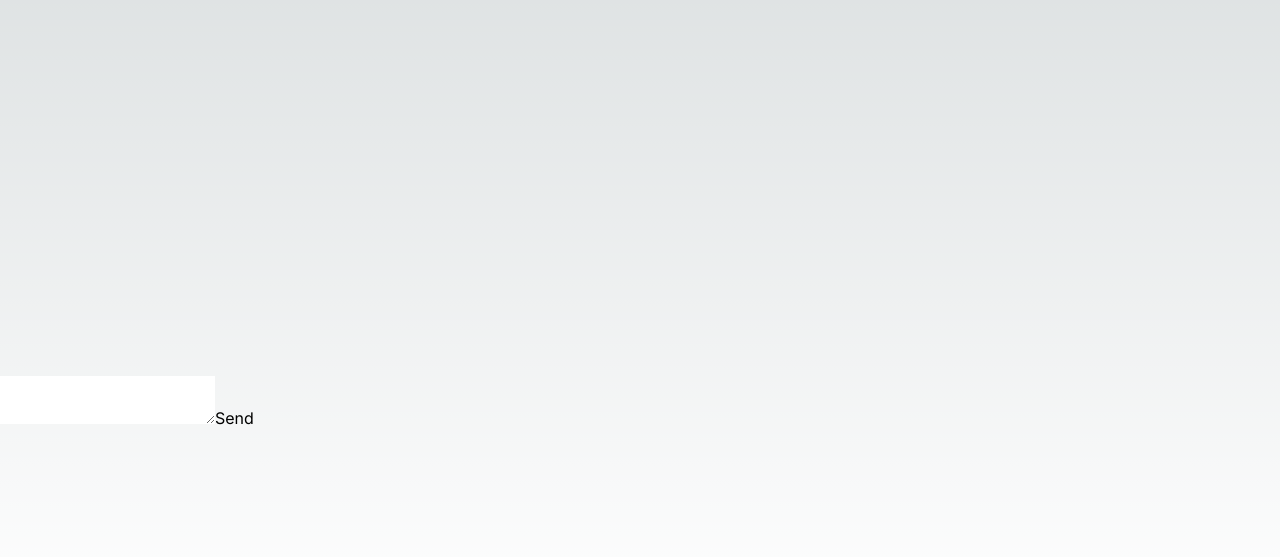
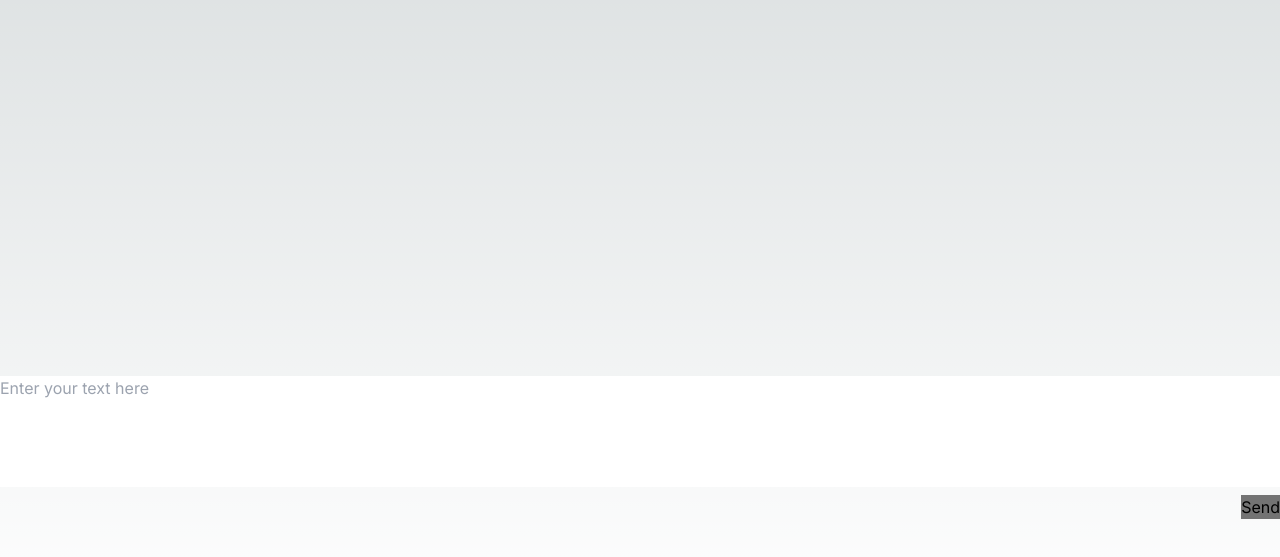
Before and after one commit to butterman0423/ai-custserve, a Next.js app: page /pages/support in a window 1280 px wide. Shown: the part 189-746 px from the top of the page. Built offline with nearby package versions, Linux system fonts and the light colour scheme.

Commit message:
Basic styling of InputField

```diff
--- a/app/pages/support/page.tsx
+++ b/app/pages/support/page.tsx
@@ -16,7 +16,7 @@ export default function Support() {
                     );
                 })}
             </Record>
-            <InputField onClick={async (txt) => {
+            <InputField className="w-100 h-1/6" onClick={async (txt) => {
                 const searchParams = new URLSearchParams({
                     prompt: txt
                 })
--- a/components/InputField.tsx
+++ b/components/InputField.tsx
@@ -1,11 +1,12 @@
 import { useRef } from "react";
 
 type Options = {
-    onClick: (input: string) => void
+    onClick: (input: string) => void,
+    className?: string
 }
 
 export default function InputField({
-    onClick
+    onClick, className
 }: Options) {
     const textRef = useRef<HTMLTextAreaElement>(null);
 
@@ -20,9 +21,18 @@ export default function InputField({
     }
 
     return (
-        <div>
-            <textarea className={'text-black'} ref={textRef}></textarea>
-            <button onClick={handleClick}>Send</button>
+        <div className={`${className}`}>
+            <textarea
+                className='block text-black w-full h-5/6'
+                style={{ resize: 'none' }}
+                placeholder='Enter your text here'
+                ref={textRef} />
+            <div className="w-full mt-2">
+                <button className='float-end h-full bg-neutral-500' onClick={handleClick}>
+                    Send
+                </button>
+            </div>
+
         </div>
     );
 }
```
